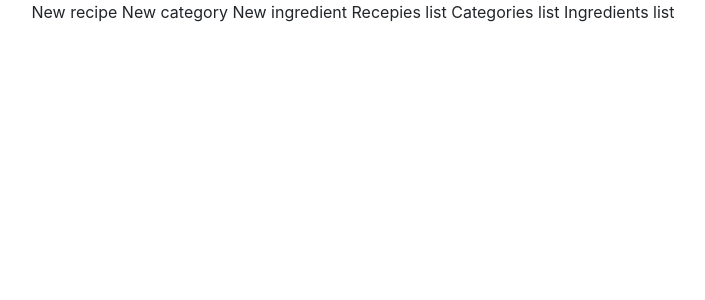
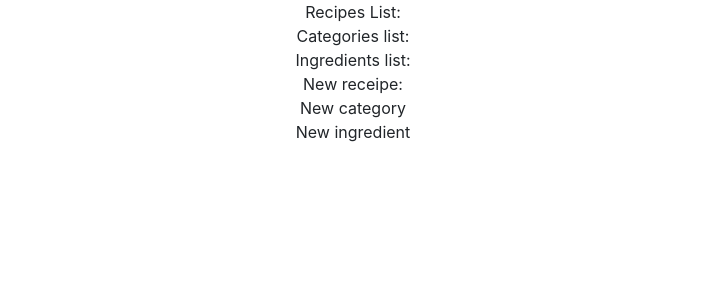
Before and after one commit to quackness/recipes, a React (Create React App) app in the folder client/: page / in a window 1280 px wide. Shown: the top 300 px of the page, without its empty margins (287-992 px from the left). Built offline with nearby package versions, Linux system fonts and the light colour scheme.

Commit message:
add functions to render components and import them to app.js

```diff
--- a/client/src/App.js
+++ b/client/src/App.js
@@ -1,15 +1,21 @@
-import logo from './logo.svg';
 import './App.css';
+import CategoriesList from './components/CategoriesList';
+import IngredientsList from './components/IngredientsList';
+import Newcategory from './components/NewCategory';
+import NewRecipe from './components/NewRecipe';
+import NewIngredient from './components/NewIngredient';
+import RecipesList from './components/RecipesList';
+
 
 function App() {
   return (
     <div className="App">
-      New recipe
-      New category
-      New ingredient
-      Recepies list
-      Categories list
-      Ingredients list
+      <RecipesList />
+      <CategoriesList />
+      <IngredientsList />
+      <NewRecipe />
+      <Newcategory />
+      <NewIngredient />
     </div>
   );
 }
```
